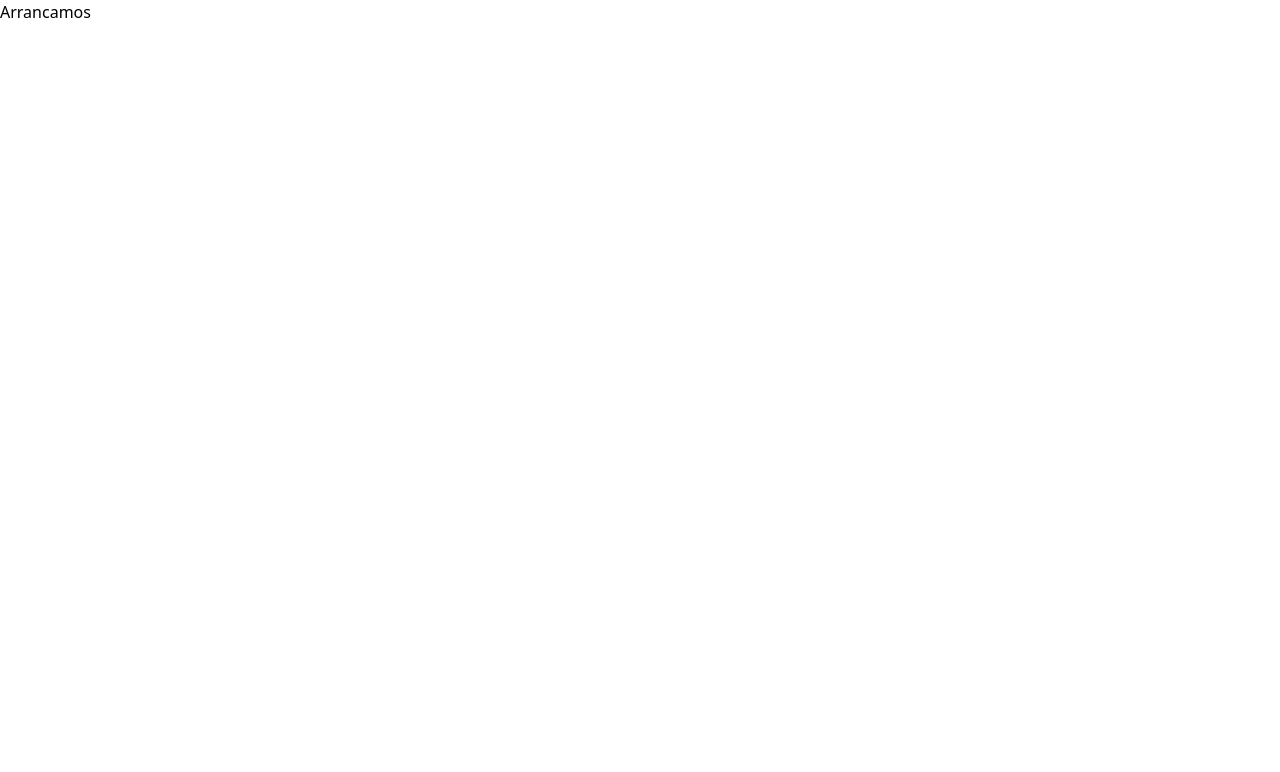
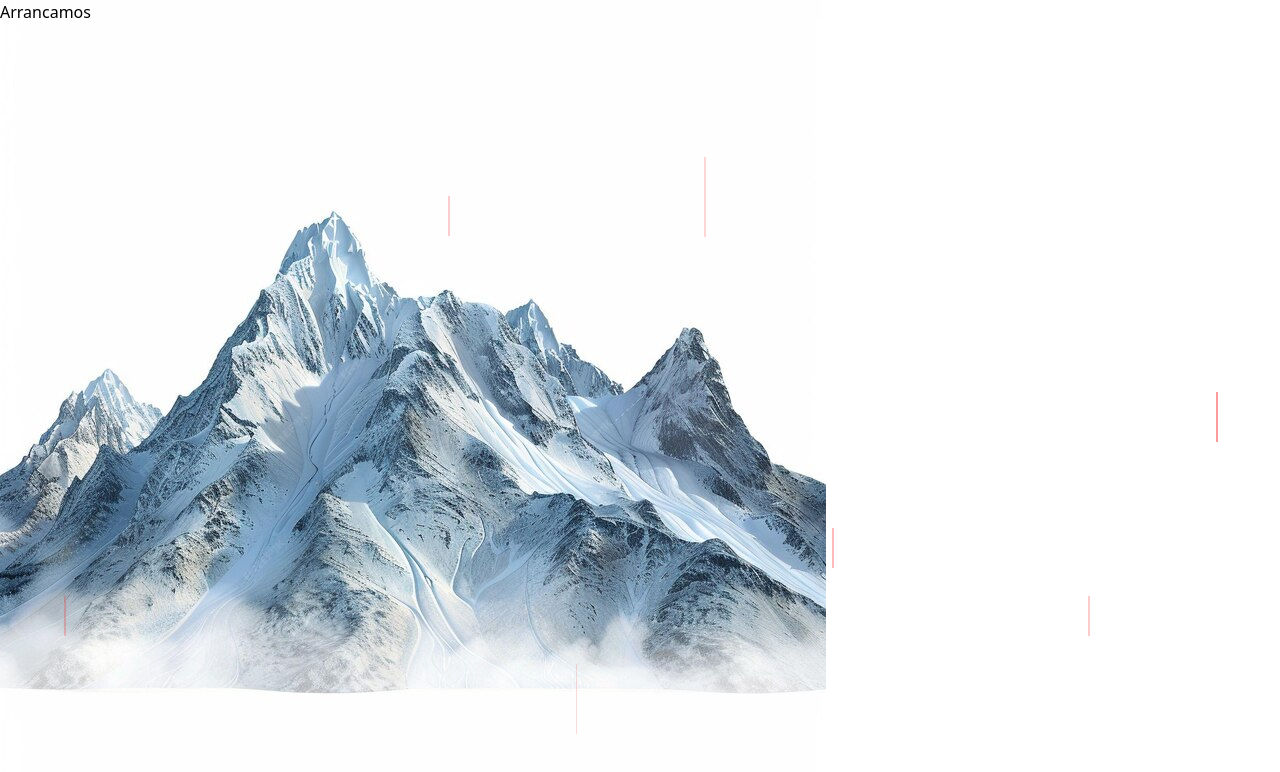
Before and after one commit to ArielGnz/cg-page, a React (Vite) app: page / in a window 1280 px wide. Shown: the top 772 px of the page. Built offline with nearby package versions, Linux system fonts and the light colour scheme.

Commit message:
trabajando en estilos

```diff
--- /dev/null
+++ b/index.css
@@ -0,0 +1,109 @@
+
+body {
+    background-image: url('/src/assets/m3.jpg'); /* Ruta de la imagen */
+    width: 100%;
+    height: 100%;
+    background-repeat: no-repeat
+  }
+
+.burbuja{
+
+    background: red;
+    opacity: .3;
+    position: absolute;
+    top: 0;
+    animation: burbujas 3s linear infinite;
+
+}
+
+.burbuja:nth-child(1){
+    width: 2px;
+    height: 40px;
+    left: 5%;
+    animation-duration: 4s;
+    animation-delay: 1s;
+}
+
+.burbuja:nth-child(2){
+    width: 2px;
+    height: 50px;
+    left: 15%;
+    animation-duration: 2s;
+}
+
+.burbuja:nth-child(3){
+    width: 3px;
+    height: 10px;
+    left: 25%;
+    animation-duration: 4s;
+    top:30px
+}
+
+.burbuja:nth-child(4){
+    width: 2px;
+    height: 40px;
+    left: 35%;
+    animation-duration: 4s;
+    animation-delay: 7s;
+}
+
+.burbuja:nth-child(5){
+    width: 1px;
+    height: 70px;
+    left: 45%;
+    animation-duration: 6s;
+    animation-delay: 3s;
+}
+
+.burbuja:nth-child(6){
+    width: 2px;
+    height: 80px;
+    left: 55%;
+    animation-duration: 5s;
+    animation-delay: 2s;
+}
+
+.burbuja:nth-child(7){
+    width: 2px;
+    height: 40px;
+    left: 65%;
+    animation-duration: 3s;
+}
+
+.burbuja:nth-child(8){
+    width: 2px;
+    height: 45px;
+    left: 75%;
+    animation-duration: 2s;
+
+}
+
+.burbuja:nth-child(9){
+    width: 1.5px;
+    height: 40px;
+    left: 85%;
+    animation-duration: 4s;
+    animation-delay: 1s;
+}
+
+.burbuja:nth-child(10){
+    width: 2px;
+    height: 50px;
+    left: 95%;
+    animation-duration: 2s;
+    animation-delay: 1s;
+}
+
+@keyframes burbujas{
+    0%{
+        top: 0;
+        opacity: 0;
+    }
+    50%{
+        opacity: .4;
+    }
+    100%{
+        top: 100vh;
+        opacity: 0;
+    }
+}
--- a/index.html
+++ b/index.html
@@ -6,8 +6,19 @@
     <meta name="viewport" content="width=device-width, initial-scale=1.0" />
     <script src="https://cdn.tailwindcss.com"></script>
     <title>cg-page</title>
+    <link rel="stylesheet" href="index.css">
   </head>
   <body class="burbujas">
+    <div class="burbuja"></div>
+    <div class="burbuja"></div>
+    <div class="burbuja"></div>
+    <div class="burbuja"></div>
+    <div class="burbuja"></div>
+    <div class="burbuja"></div>
+    <div class="burbuja"></div>
+    <div class="burbuja"></div>
+    <div class="burbuja"></div>
+    <div class="burbuja"></div>
     <div id="root"></div>
     <script type="module" src="/src/main.jsx"></script>
   </body>
```
Also changed, not shown: src/assets/m3.jpg (added).
